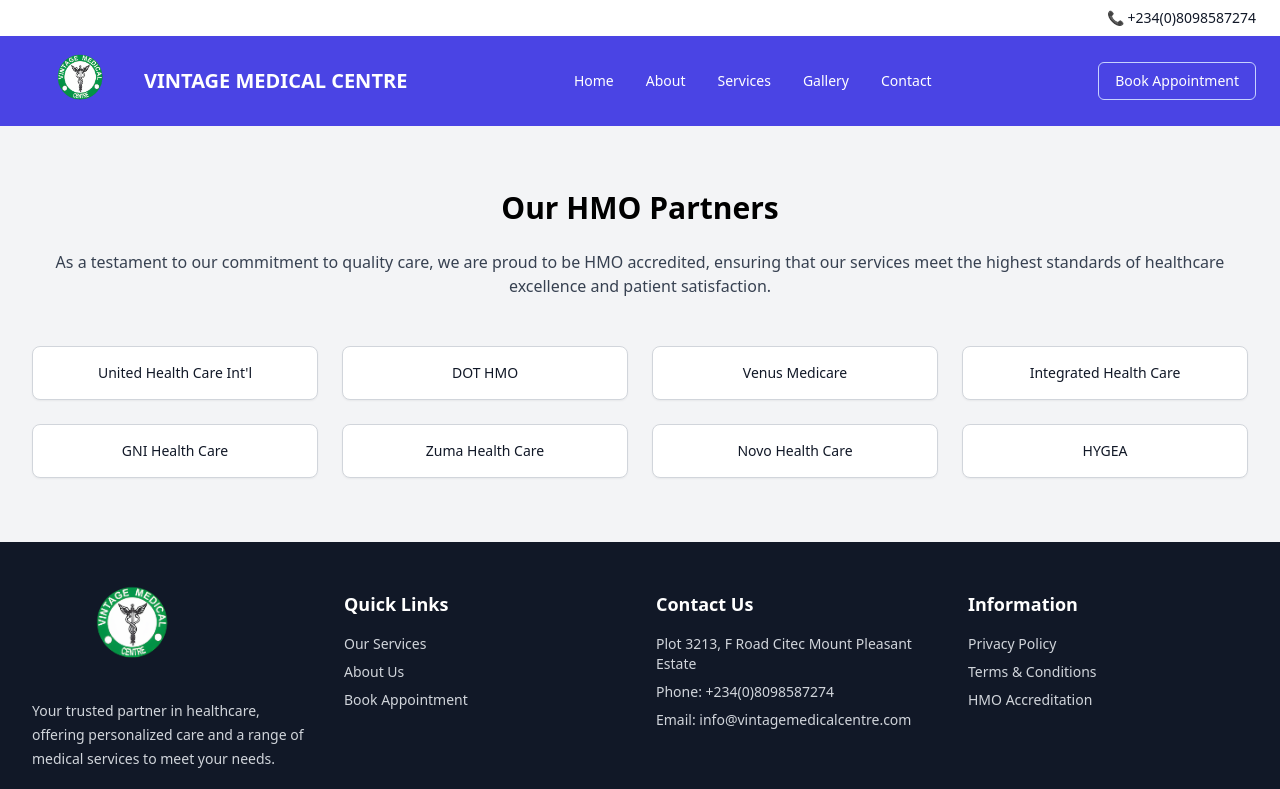
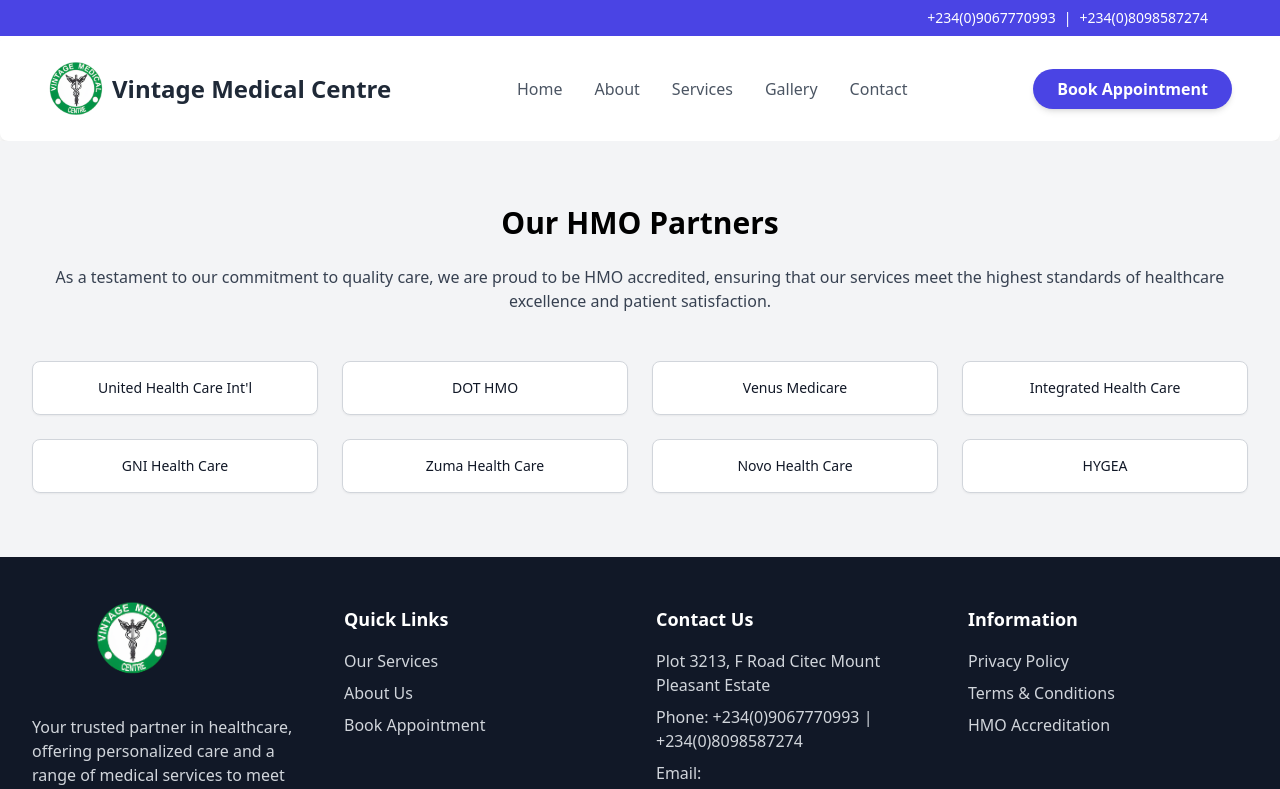
Before and after one commit to iamemmy/VintageMedicalNext, a Next.js app: page /hmo in a window 1280 px wide. Shown: the top 789 px of the page. Built offline with nearby package versions, Linux system fonts and the light colour scheme.

Commit message:
Update
Update

```diff
--- a/components/Footer.jsx
+++ b/components/Footer.jsx
@@ -19,49 +19,97 @@
               height={200}
               className="w-46 h-46 object-contain -mt-8"
             />
-                <p className="text-sm leading-6 text-start">
-                    Your trusted partner in healthcare, offering personalized care and a range of medical services to meet your needs.
+            <p className="text-sm lg:text-base leading-6 text-start">
+              Your trusted partner in healthcare, offering personalized care and
+              a range of medical services to meet your needs.
             </p>
           </div>
 
-
           <div>
-                    <h3 className="text-base lg:text-lg font-semibold text-white mb-4">Quick Links</h3>
-                    <ul className="space-y-2 text-xs lg:text-sm">
-                        <li><Link href="/services" className="hover:text-indigo-400">Our Services</Link></li>
-                        <li><Link href="/about" className="hover:text-indigo-400">About Us</Link></li>
-                        <li><Link href="/appointment" className="hover:text-indigo-400">Book Appointment</Link></li>
+            <h3 className="text-base lg:text-lg font-semibold text-white mb-4">
+              Quick Links
+            </h3>
+            <ul className="space-y-2 text-sm lg:text-base">
+              <li>
+                <Link href="/services" className="hover:text-indigo-400">
+                  Our Services
+                </Link>
+              </li>
+              <li>
+                <Link href="/about" className="hover:text-indigo-400">
+                  About Us
+                </Link>
+              </li>
+              <li>
+                <Link href="/appointment" className="hover:text-indigo-400">
+                  Book Appointment
+                </Link>
+              </li>
               {isHomePage && (
                 <li>
-                                <Link href="#faqs-section" className="hover:text-indigo-400">FAQs</Link>
+                  <Link href="#faqs-section" className="hover:text-indigo-400">
+                    FAQs
+                  </Link>
                 </li>
               )}
             </ul>
           </div>
 
           <div>
-                    <h3 className="text-base lg:text-lg font-semibold text-white mb-4">Contact Us</h3>
-                    <ul className="space-y-2 text-xs lg:text-sm">
+            <h3 className="text-base lg:text-lg font-semibold text-white mb-4">
+              Contact Us
+            </h3>
+            <ul className="space-y-2 text-sm lg:text-base">
               <li>Plot 3213, F Road Citec Mount Pleasant Estate</li>
-                        <li>Phone: +234(0)8098587274</li>
+              <li>Phone: +234(0)9067770993 | +234(0)8098587274</li>
               <li>Email: info@vintagemedicalcentre.com</li>
             </ul>
           </div>
 
           <div>
-                    <h3 className="text-base lg:text-lg font-semibold text-white mb-4">Information</h3>
-                    <ul className="space-y-2 text-xs lg:text-sm">
-                        <li><Link href="/#" onClick={(e) => e.preventDefault()} className="hover:text-indigo-400">Privacy Policy</Link></li>
-                        <li><Link href="/#" onClick={(e) => e.preventDefault()} className="hover:text-indigo-400">Terms & Conditions</Link></li>
-                        <li><Link href="/hmo" className="hover:text-indigo-400">HMO Accreditation</Link></li>
+            <h3 className="text-base lg:text-lg font-semibold text-white mb-4">
+              Information
+            </h3>
+            <ul className="space-y-2 text-sm lg:text-base">
+              <li>
+                <Link
+                  href="/#"
+                  onClick={(e) => e.preventDefault()}
+                  className="hover:text-indigo-400"
+                >
+                  Privacy Policy
+                </Link>
+              </li>
+              <li>
+                <Link
+                  href="/#"
+                  onClick={(e) => e.preventDefault()}
+                  className="hover:text-indigo-400"
+                >
+                  Terms & Conditions
+                </Link>
+              </li>
+              <li>
+                <Link href="/hmo" className="hover:text-indigo-400">
+                  HMO Accreditation
+                </Link>
+              </li>
             </ul>
           </div>
         </div>
 
         <div className="mt-12 border-t border-gray-700 pt-6 text-center text-sm">
-                <p className="mb-2 text-sm lg:text-base">&copy; 2024 Vintage Medical Centre. All rights reserved.</p>
+          <p className="mb-2 text-sm lg:text-base">
+            &copy; 2025 Vintage Medical Centre. All rights reserved.
+          </p>
           <p>
-                    Designed by <Link href="https://www.instagram.com/coderevo" className="text-indigo-400 hover:text-indigo-600 text-sm lg:text-base">CodeRevo</Link>
+            Designed by{" "}
+            <Link
+              href="https://coderevo.netlify.app/"
+              className="text-indigo-400 hover:text-indigo-600 text-sm lg:text-base"
+            >
+              CodeRevo
+            </Link>
           </p>
         </div>
       </footer>
--- a/components/Navbar.jsx
+++ b/components/Navbar.jsx
@@ -1,48 +1,80 @@
-import { useState, useEffect } from 'react';
-import Link from 'next/link';
-import Image from 'next/image';
+import Link from "next/link";
+import React, { useState } from "react";
+import Image from "next/image";
 
 export default function Navbar() {
-  const [isSidebarOpen, setIsSidebarOpen] = useState(false);
+  const [isMenuOpen, setIsMenuOpen] = useState(false);
 
-  const toggleSidebar = () => {
-    setIsSidebarOpen(!isSidebarOpen);
+  // Toggle function for the mobile menu
+  const toggleMenu = () => {
+    setIsMenuOpen(!isMenuOpen);
   };
 
-  const closeMenuOnBookApp = () => {
-    setIsSidebarOpen(false);
-  }
-
-  useEffect(() => {
-    if (isSidebarOpen) {
-      document.body.style.overflow = 'hidden';
-    } else {
-      document.body.style.overflow = 'auto';
-    }
-
-    return () => {
-      document.body.style.overflow = 'auto';
-    };
-  }, [isSidebarOpen]);
-
   return (
-    <header className="h-[80px] lg:h-[90px] bg-brandcl01 text-white pr-4 pl-0 lg:pl-4 py-4 lg:px-6 lg:py-2 shadow-md flex items-center justify-between">
-      <Link href="/" className="flex items-center">
+    <>
+      {/* Main Navigation Bar */}
+      <nav className="bg-white shadow-lg py-4 lg:py-6 px-6 md:px-12 rounded-lg">
+        <div className="container mx-auto flex justify-between items-center">
+          {/* Logo Section - Left Side */}
+          <Link href={"/"} className="flex items-center space-x-2">
             <Image
-          src="/vmc.png"
+              src="/vmc-1.png"
               alt="vmc logo"
               width={200}
               height={200}
-          className="w-28 h-28 lg:w-32 lg:h-32 object-contain -ml-3 lg:ml-0"
+              className="w-10 lg:w-14 h-auto object-contain -ml-3 lg:ml-0"
             />
-        <span className="text-base lg:text-xl font-semibold uppercase -ml-3 lg:ml-0">
+            <span className="text-lg md:text-2xl font-semibold text-gray-800">
               Vintage Medical Centre
             </span>
           </Link>
+
+          {/* Main Navigation Items - Middle (Hidden on mobile) */}
+          <div className="hidden md:flex flex-1 justify-center space-x-8">
+            <Link
+              href="/"
+              className="text-gray-600 hover:text-brandcl01 transition-colors duration-300 font-medium"
+            >
+              Home
+            </Link>
+            <Link
+              href="/about"
+              className="text-gray-600 hover:text-brandcl01 transition-colors duration-300 font-medium"
+            >
+              About
+            </Link>
+            <Link
+              href="/services"
+              className="text-gray-600 hover:text-brandcl01 transition-colors duration-300 font-medium"
+            >
+              Services
+            </Link>
+            <Link
+              href="/gallery"
+              className="text-gray-600 hover:text-brandcl01 transition-colors duration-300 font-medium"
+            >
+              Gallery
+            </Link>
+            <Link
+              href="/contact"
+              className="text-gray-600 hover:text-brandcl01 transition-colors duration-300 font-medium"
+            >
+              Contact
+            </Link>
+          </div>
+
+          {/* "Book Appointment" Button - Right Side (Hidden on mobile) */}
+          <div className="hidden md:block">
+            <Link href={'/appointment'} className="block text-center w-[fit-content] bg-brandcl01 text-white px-6 py-2 rounded-full font-semibold hover:bg-blue-600 transition-colors duration-300 transform hover:scale-105 shadow-md">
+              Book Appointment
+            </Link>
+          </div>
+
+          {/* Hamburger Icon for Mobile Menu - Right Side */}
+          <div className="md:hidden">
             <button
-        className="lg:hidden text-white"
-        onClick={toggleSidebar}
-        aria-label="Toggle Sidebar"
+              onClick={toggleMenu}
+              className="text-gray-800 focus:outline-none"
             >
               <svg
                 className="w-6 h-6"
@@ -59,37 +91,85 @@
                 ></path>
               </svg>
             </button>
-      <aside
-        className={`z-50 h-[90vh] lg:h-auto fixed lg:relative lg:top-0 top-[80px] left-0 w-full lg:w-auto bg-gray-200 lg:bg-transparent text-gray-800 lg:text-white flex flex-col justify-center items-center lg:flex-row p-6 space-y-4 lg:space-y-0 lg:py-6 lg:px-6 transition-transform transform ${
-          isSidebarOpen ? 'translate-x-0' : '-translate-x-full'
-        } lg:translate-x-0`}
+          </div>
+        </div>
+      </nav>
+
+      {/* Mobile Slide-Out Menu */}
+      <div
+        className={`fixed top-0 left-0 w-full h-full bg-white shadow-xl transition-transform duration-300 ease-in-out z-50 p-6 transform ${
+          isMenuOpen ? "translate-x-0" : "-translate-x-full"
+        } md:hidden`}
       >
-        <ul className="flex flex-col lg:flex-row space-y-4 lg:space-y-0 -mt-20 lg:mt-0">
-          <li className="hover:bg-gray-300 lg:hover:bg-brandcl02 px-4 py-2 rounded-md cursor-pointer text-sm transition duration-300">
-            <Link href="/" className="block w-full h-full">Home</Link>
-          </li>
-          <li className="hover:bg-gray-300 lg:hover:bg-brandcl02 px-4 py-2 rounded-md cursor-pointer text-sm transition duration-300">
-            <Link href="/about" className="block w-full h-full">About</Link>
-          </li>
-          <li className="hover:bg-gray-300 lg:hover:bg-brandcl02 px-4 py-2 rounded-md cursor-pointer text-sm transition duration-300">
-            <Link href="/services" className="block w-full h-full">Services</Link>
-          </li>
-          <li className="hover:bg-gray-300 lg:hover:bg-brandcl02 px-4 py-2 rounded-md cursor-pointer text-sm transition duration-300">
-            <Link href="/gallery" className="block w-full h-full">Gallery</Link>
-          </li>
-          <li className="hover:bg-gray-300 lg:hover:bg-brandcl02 px-4 py-2 rounded-md cursor-pointer text-sm transition duration-300">
-            <Link href="/contact" className="block w-full h-full">Contact</Link>
-          </li>
-        </ul>
-
-        <Link href="/appointment" onClick={closeMenuOnBookApp} className="mt-auto access-btn lg:hidden bg-brandcl01 text-white text-sm hover:bg-brandcl02 border border-indigo-200 px-4 py-2 rounded-md transition duration-300">
+        <div className="flex justify-between items-center mb-6">
+          <h2 className="text-2xl font-semibold">Menu</h2>
+          {/* Close Button */}
+          <button
+            onClick={toggleMenu}
+            className="text-gray-800 focus:outline-none"
+          >
+            <svg
+              className="w-6 h-6"
+              fill="none"
+              stroke="currentColor"
+              viewBox="0 0 24 24"
+              xmlns="http://www.w3.org/2000/svg"
+            >
+              <path
+                strokeLinecap="round"
+                strokeLinejoin="round"
+                strokeWidth="2"
+                d="M6 18L18 6M6 6l12 12"
+              ></path>
+            </svg>
+          </button>
+        </div>
+        <nav className="flex flex-col space-y-4">
+          <Link
+            href="/"
+            onClick={toggleMenu}
+            className="text-gray-600 hover:text-blue-500 transition-colors duration-300 text-lg font-medium"
+          >
+            Home
+          </Link>
+          <Link
+            href="/about"
+            onClick={toggleMenu}
+            className="text-gray-600 hover:text-blue-500 transition-colors duration-300 text-lg font-medium"
+          >
+            About
+          </Link>
+          <Link
+            href="/services"
+            onClick={toggleMenu}
+            className="text-gray-600 hover:text-blue-500 transition-colors duration-300 text-lg font-medium"
+          >
+            Services
+          </Link>
+          <Link
+            href="/gallery"
+            onClick={toggleMenu}
+            className="text-gray-600 hover:text-blue-500 transition-colors duration-300 text-lg font-medium"
+          >
+            Gallery
+          </Link>
+          <Link
+            href="/contact"
+            onClick={toggleMenu}
+            className="text-gray-600 hover:text-blue-500 transition-colors duration-300 text-lg font-medium"
+          >
+            Contact
+          </Link>
+          <div className="pt-4">
+            <Link
+              href={'/appointment'}
+              className="w-full block text-center bg-brandcl01 text-white px-6 py-2 rounded-full font-semibold hover:bg-blue-600 transition-colors duration-300 transform hover:scale-105 shadow-md"
+            >
               Book Appointment
             </Link>
-      </aside>
-
-        <Link href="/appointment" className="hidden lg:block bg-brandcl0101 text-white text-sm hover:bg-brandcl02 border border-indigo-200 px-4 py-2 rounded-md transition duration-300">
-            Book Appointment
-        </Link>
-    </header>
+          </div>
+        </nav>
+      </div>
+    </>
   );
 }
--- a/components/TopHeader.jsx
+++ b/components/TopHeader.jsx
@@ -1,11 +1,20 @@
 import React from 'react';
+import Link from 'next/link';
 
 export default function TopHeader() {
   return (
-    <div className="hidden lg:block text-gray-900 bg-white">
-      <div className="w-full py-2 px-2 flex justify-end items-center">
-        <div className="text-sm font-medium pr-4">
-          <span>📞</span> <a href="tel:+1234567890" className="hover:text-gray-300">+234(0)8098587274</a>
+    <div className="text-white bg-brandcl01 px-6 md:px-12">
+      <div className="w-full py-2 px-2 flex justify-center lg:justify-end items-center">
+        <div className="flex justify-center items-center text-sm font-medium pr-4">
+          <div className="flex gap-2">
+            <Link href="tel:+2349067770993" className="hover:text-gray-300">
+              +234(0)9067770993
+            </Link>
+            <span className="inline">|</span>
+            <Link href="tel:+2348098587274" className="hover:text-gray-300">
+              +234(0)8098587274
+            </Link>
+          </div>
         </div>
       </div>
     </div>
```
Also changed, not shown: public/vmc-1.png (added). Lines whose indentation alone changed are shown as unchanged.
